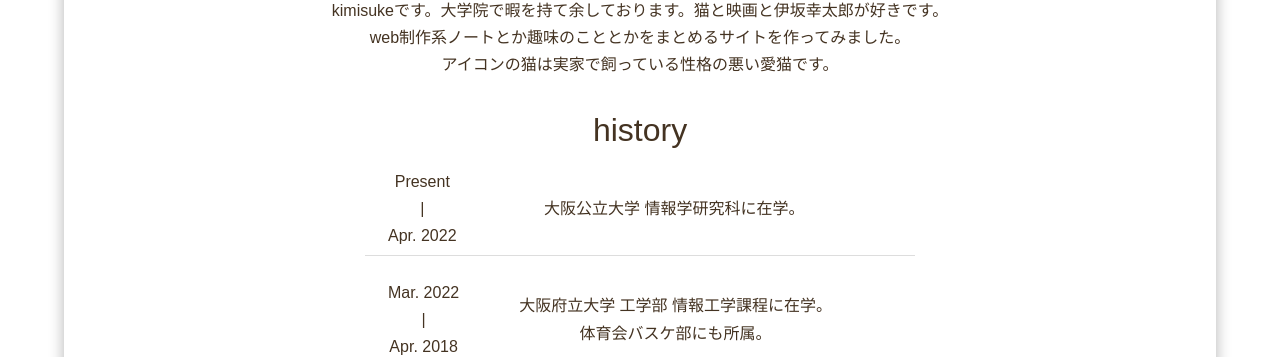
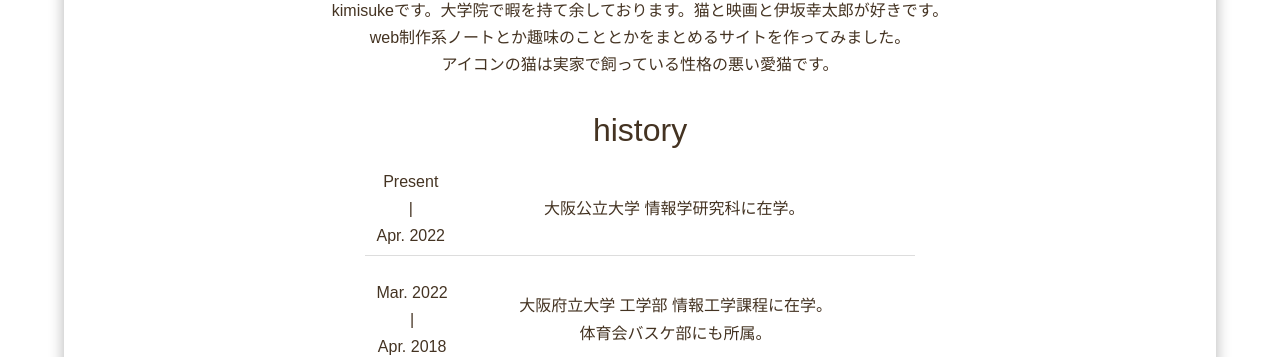
Before and after one commit to kimisuke0503/kimisukeweb, a plain HTML site: page index.html in a window 1280 px wide. Shown: the part 604-961 px from the top of the page. Drawn offline with Linux system fonts and the light colour scheme; some packages are replaced by stand-ins of ours.

Commit message:
モバイル対応

```diff
--- a/css/style.css
+++ b/css/style.css
@@ -81,7 +81,7 @@
     box-shadow: 0px 10px 15px rgba(0,0,0,0.3);
 }
 .profile {
-    height: 1200px;
+    height: auto;
     width: 90%;
 
     /* 自己紹介ページの位置 */
@@ -162,13 +162,17 @@
     justify-content: space-between;
     max-width: 550px;
     margin: 0 auto 2%;
-    padding: 0 2% 0.5%;
-    width: 90%;
+    padding: 0 1% 0.5%;
+    width: 95%;
     border-bottom: 1px #ddd solid;
 }
 
 .history-content .description {
     flex: auto;
+}
+
+.certification {
+    margin-bottom: 20px;
 }
 
 
```
